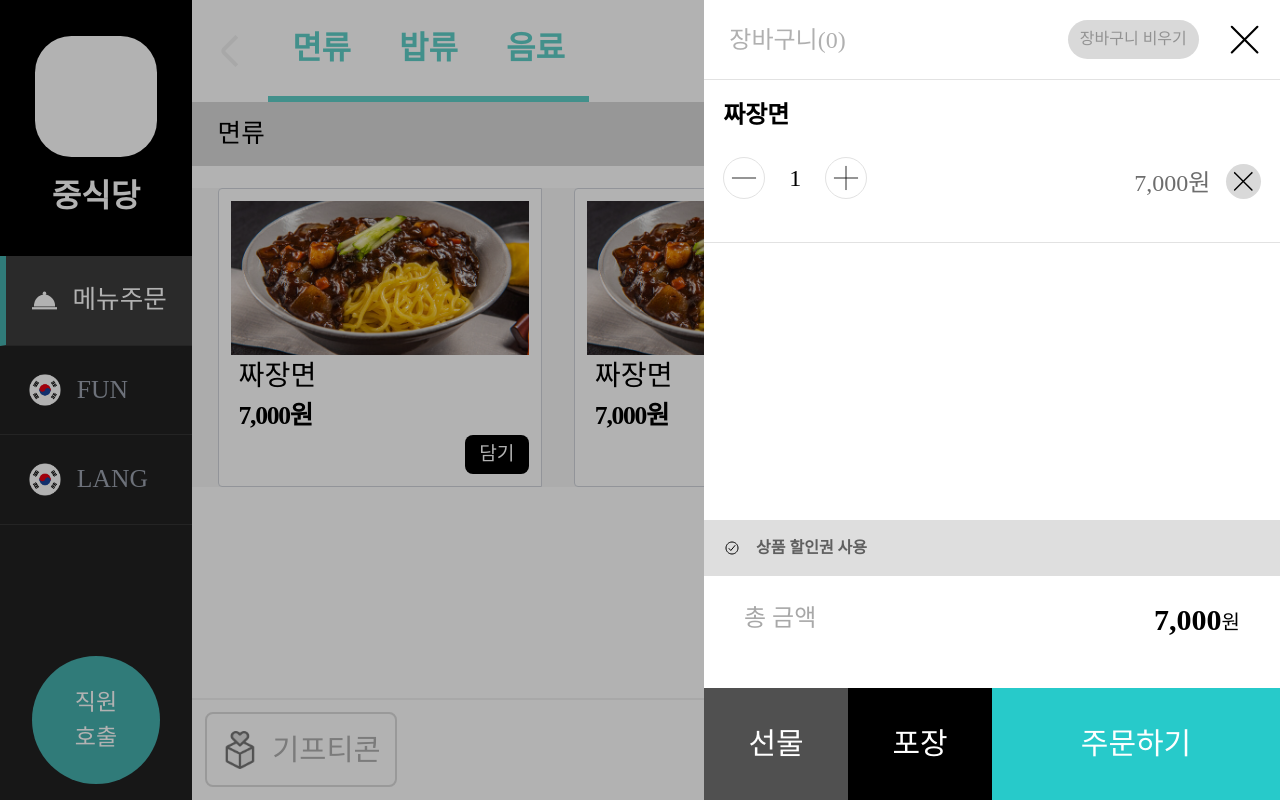
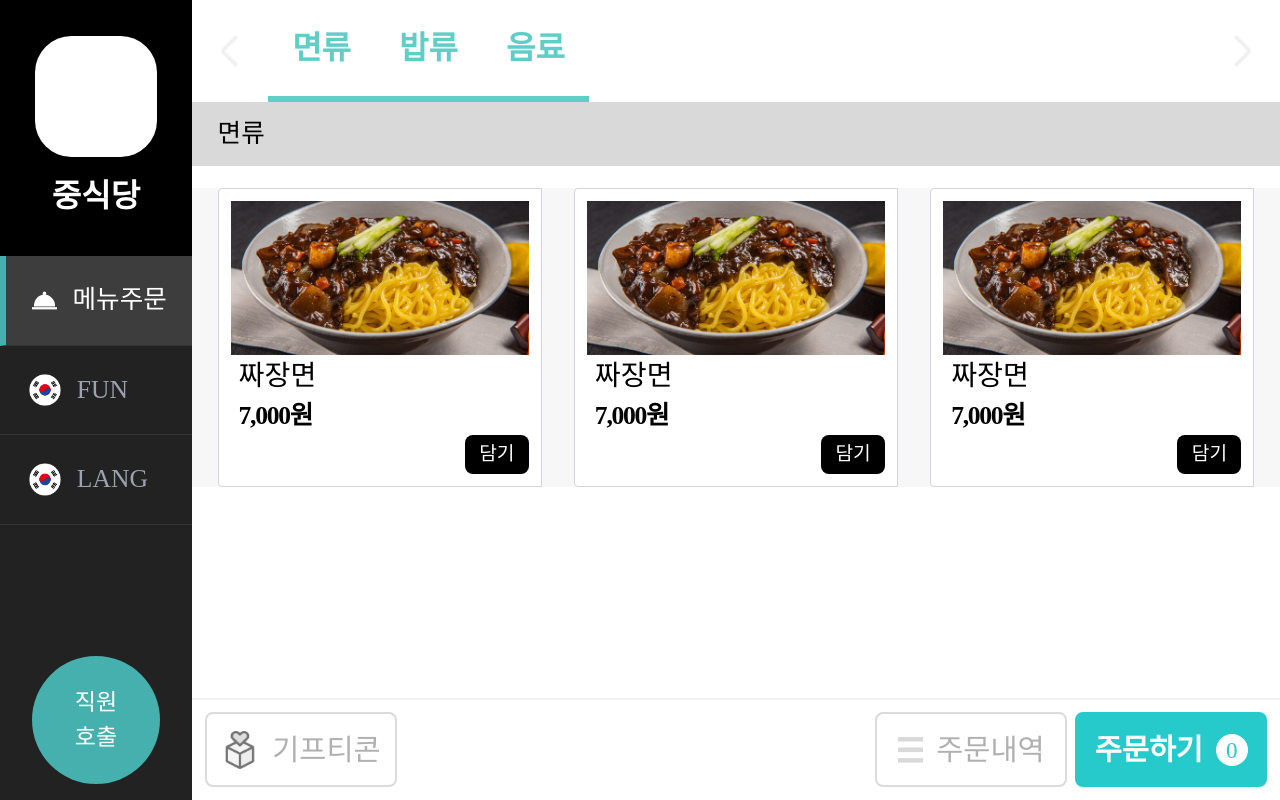
Before and after one commit to Blank-Check-Capstone/frontend, a React (Create React App) app: page / in a window 1280 px wide. Built offline with nearby package versions, Linux system fonts and the light colour scheme; a web font is replaced by a local one.

Commit message:
테스트용 코드 삭제

```diff
--- a/src/pages/OrderBoard.jsx
+++ b/src/pages/OrderBoard.jsx
@@ -26,7 +26,6 @@ const OrderBoard = () => {
   return (
     <div className="flex w-full h-screen">
       {isOpenCallModal && <Call closeCallModal={closeCallModal} />}
-      <Shopping />
       <div className="fixed flex flex-col top-0 w-[15vw] h-full bg-[#222222] z-0">
         <div className="w-[100%] h-[20vw] bg-[#000] flex flex-col gap-[1.2vw] items-center justify-center">
           <div className="w-[9.5vw] h-[9.5vw] max-w-40 max-h-40 rounded-[30%] bg-white"></div>
```
